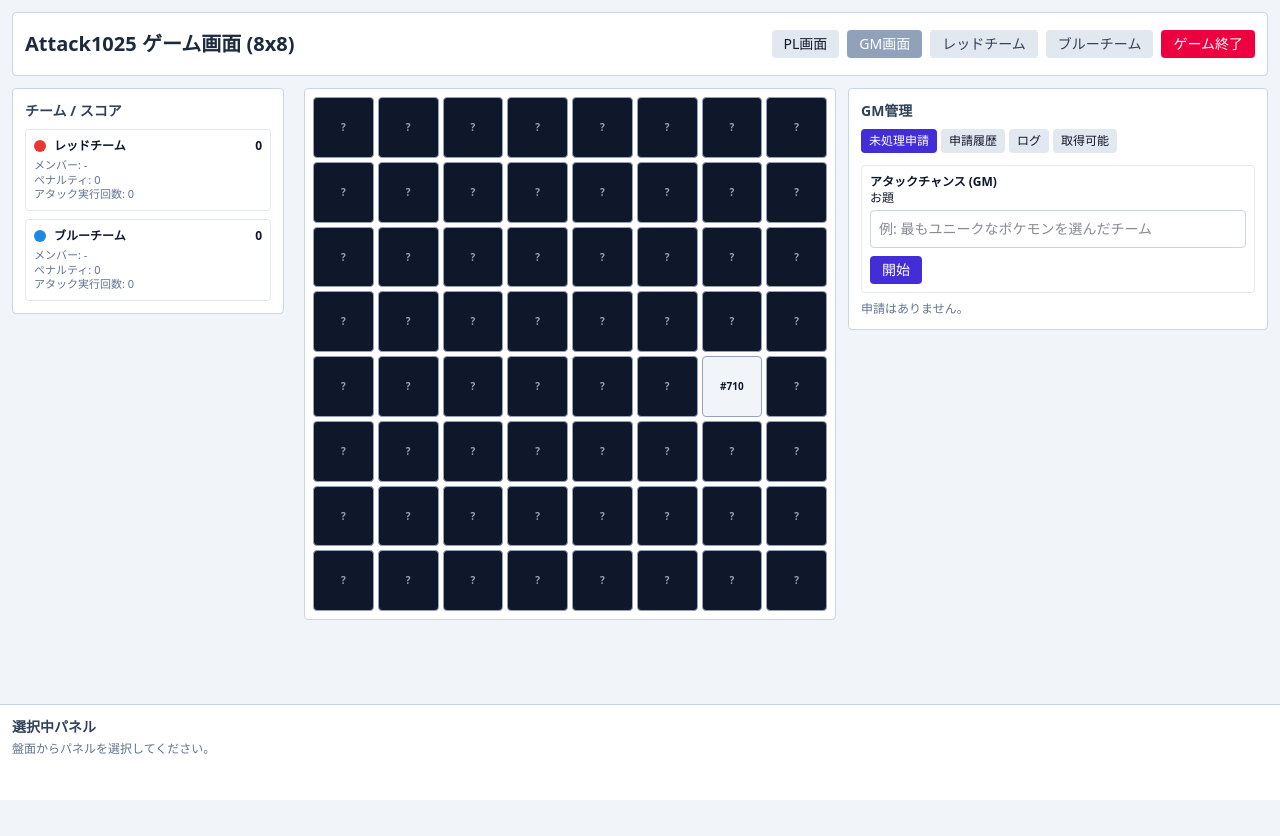
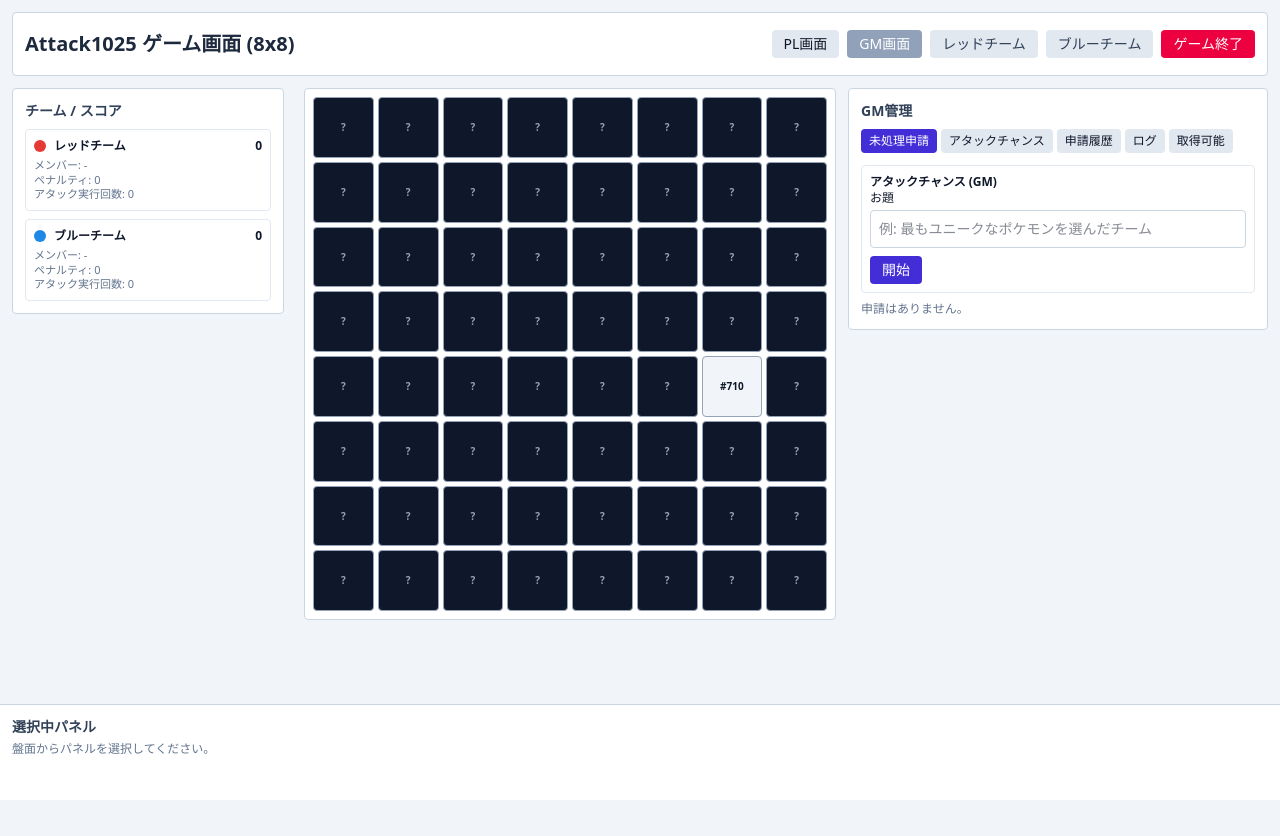
Before and after one commit to Shimizu-Kanta/Attack1025, a React (Vite) app: page / in a window 1280 px wide. Both pictures are taken after a click on the button "ゲーム開始". Built offline with nearby package versions, Linux system fonts and the light colour scheme.

Commit message:
アタックチャンス処理の変更

```diff
--- a/src/pages/GamePage.tsx
+++ b/src/pages/GamePage.tsx
@@ -29,6 +29,7 @@ export const GamePage = () => {
   const submitAttackChance = useGameStore((state) => state.submitAttackChance)
   const chooseAttackWinner = useGameStore((state) => state.chooseAttackWinner)
   const executeAttackByPanel = useGameStore((state) => state.executeAttackByPanel)
+  const grantAttackChanceToTeam = useGameStore((state) => state.grantAttackChanceToTeam)
 
   const isGmPage = location.pathname === '/game/gm' ||  teamId === 'gm'
   const role: 'pl' | 'gm' = isGmPage ? 'gm' : 'pl'
@@ -38,7 +39,7 @@ export const GamePage = () => {
       ? teams.find((team) => team.id === teamId)
       : null
 
-  const [tab, setTab] = useState<'pending' | 'history' | 'logs' | 'available'>('pending')
+  const [tab, setTab] = useState<'pending' |'attack-chance' | 'history' | 'logs' | 'available'>('pending')
   const [requestTeamId, setRequestTeamId] = useState('')
   const [playerName, setPlayerName] = useState('')
   const [evidenceUrl, setEvidenceUrl] = useState('')
@@ -201,6 +202,35 @@ export const GamePage = () => {
         <aside style={{ position: 'sticky', top: '4rem', height: 'calc(100vh - 4rem - 6rem)', overflow: 'auto' }} className="space-y-3">
           {role === 'pl' ? (
             <section className="space-y-3 rounded border border-slate-300 bg-white p-3">
+              {currentTeam && (currentTeam.attackExecutions ?? 0) > 0 ? (
+                <div className="mt-3 rounded border border-amber-300 bg-amber-50 p-3">
+                  <h3 className='text-sm font-bold text-amber-800'>アタックチャンス</h3>
+                  <p className="mt-1 text-xs text-amber-700">
+                    残りアタック回数：{currentTeam.attackExecutions ?? 0} 回
+                  </p>
+
+                  <button
+                    type="button"
+                    onClick={() => {
+                      if  (!selectedPanel) {
+                        setError('アタックするパネルを選択してください。')
+                        return
+                      }
+
+                      const result = executeAttackByPanel(currentTeam.id, selectedPanel.id)
+                      if (!result.ok) {
+                        setError(result.message ?? 'アタックの実行に失敗しました。')
+                        return
+                      }
+
+                      setError('')
+                    }}
+                    className = "mt-2 rounded bg-amber-600 px-3 py-2 text-sm font-semibold text-white"
+                  >
+                    選択パネルをアタックする
+                  </button>
+                </div>
+              ): null}
               <h2 className="text-sm font-bold text-slate-700">PL: 取得申請</h2>
               {currentTeam ? (
                 <div className="rounded border border-slate-200 bg-slate-50 p-2 text-xs">
@@ -329,6 +359,7 @@ export const GamePage = () => {
               <div className="flex flex-wrap gap-1 text-xs">
                 {[
                   ['pending', '未処理申請'],
+                  ['attack-chance', 'アタックチャンス'],
                   ['history', '申請履歴'],
                   ['logs', 'ログ'],
                   ['available', '取得可能'],
@@ -420,6 +451,35 @@ export const GamePage = () => {
                   onApprove={approveRequest}
                   onReject={rejectRequest}
                 />
+              ) : null}
+
+              {tab === 'attack-chance' ? (
+                <div className="mt-3 rounded border border-slate-200 p-2">
+                  <h3 className="text-xs font-bold">アタックチャンス付与</h3>
+                  <p className="text-xs text-slate-500 mt-1">
+                    選択したチームにアタック実行権を一回付与します。
+                  </p>
+
+                  <div className="mt-2 flex flex-wrap gap-2">
+                    {teams.map((team) => (
+                      <button
+                        key={team.id}
+                        type="button"
+                        onClick={() => {
+                          const result = grantAttackChanceToTeam(team.id)
+                          if(!result.ok) {
+                            setError(result.message ?? 'アタックチャンスの付与に失敗しました')
+                          }
+                        }}
+                        className = "rounded px-3 py-1 text-xs text-white"
+                        style = {{ backgroundColor: team.color }}
+                      >
+                        {team.name} に付与
+                      </button>
+                    ))}
+                  </div>
+
+                </div>
               ) : null}
 
               {tab === 'history' ? (
--- a/src/store/gameStore.ts
+++ b/src/store/gameStore.ts
@@ -66,6 +66,7 @@ type GameStore = {
   startAttackChance: (topic: string) => void
   submitAttackChance: (input: { teamId: string; playerName: string; comment?: string }) => { ok: boolean; message?: string }
   chooseAttackWinner: (submissionId: string) => void
+  grantAttackChanceToTeam: (teamId: string) => { ok: boolean; message?: string }
   executeAttackRemoval: (executorTeamId: string, targetTeamId: string) => { ok: boolean; message?: string; lostPanelId?: string | null }
   executeAttackByPanel: (executorTeamId: string, panelId: string) => { ok: boolean; message?: string; lostPanelId?: string | null }
 }
@@ -626,6 +627,37 @@ export const useGameStore = create<GameStore>()(
         }))
       },
 
+      grantAttackChanceToTeam: (teamId: string) => {
+        const state = get()
+        const team =  state.teams.find((t) => t.id === teamId)
+
+        if (!team) {
+          return { ok: false, message: 'チームが見つかりません。' }
+        }
+
+        const nextTeams =  state.teams.map((t) =>
+          t.id === teamId
+            ? {
+                ...t,
+                attackExecutions: (t.attackExecutions ?? 0) + 1,
+            }
+            : t,
+        )
+
+        set({
+          teams: nextTeams,
+          logs: [
+            createLog(
+              'request_approved',
+              `アタックチャンス権利付与: ${team.name} にアタック権利を付与`
+            ),
+            ...state.logs],
+        })
+
+        return { ok: true }
+
+      },
+
       // executorTeamId: the team which is executing the right (must match winner team)
       executeAttackRemoval: (executorTeamId: string, targetTeamId: string) => {
         const state = get()
@@ -665,37 +697,67 @@ export const useGameStore = create<GameStore>()(
       // Execute attack by selecting a specific panel id to remove ownership from
       executeAttackByPanel: (executorTeamId: string, panelId: string) => {
         const state = get()
-          if (!state.attackChance || !state.attackChance.winnerSubmissionId) {
-            return { ok: false, message: '勝者が選定されていません' }
-          }
-          if (state.attackChance.executed) {
-            return { ok: false, message: '既に実行済みです' }
+
+        const executorTeam = state.teams.find((team) => team.id === executorTeamId)
+
+        if (!executorTeam) {
+          return { ok: false, message: '実行チームが見つかりません' }
         }
 
-          const winnerSub = state.attackChance.submissions.find((s) => s.id === state.attackChance!.winnerSubmissionId)
-          if (!winnerSub) return { ok: false, message: '勝者情報が見つかりません' }
-          if (winnerSub.teamId !== executorTeamId) {
-            return { ok: false, message: '権利を持つチームのみ実行できます' }
+        if ((executorTeam.attackExecutions ?? 0) <= 0) {
+          return { ok: false, message: 'アタック権がありません' }
         }
 
         const panel = state.board.find((p) => p.id === panelId)
-          if (!panel) return { ok: false, message: '対象パネルが見つかりません' }
-          if (!panel.ownerTeamId) return { ok: false, message: '対象パネルは所有されていません' }
-          if (panel.ownerTeamId === executorTeamId) return { ok: false, message: '自チームのパネルは対象にできません' }
 
-          const nextBoard = state.board.map((p) => (p.id === panelId ? { ...p, ownerTeamId: null } : { ...p }))
+        if (!panel) {
+          return { ok: false, message: '対象パネルが見つかりません' }
+        }
 
-          const nextTeams = state.teams.map((t) =>
-            t.id === executorTeamId ? { ...t, attackExecutions: (t.attackExecutions || 0) + 1 } : t,
+        if (!panel.ownerTeamId) {
+          return { ok: false, message: 'このパネルはどのチームのものでもありません' }
+        }
+
+        if (panel.ownerTeamId === executorTeamId) {
+          return { ok: false, message: '自分のパネルは攻撃できません' }
+        }
+
+        const ownerTeam = state.teams.find((team) => team.id === panel.ownerTeamId)
+
+        const nextBoard = state.board.map((p) =>
+          p.id === panelId
+            ? {
+              ...p,
+              ownerTeamId: null,
+              revealStatus: 'revealed' as const,
+            }
+            : p,
         )
 
-          const logs = [createLog('panel_lost', `アタック実行(選択): チーム ${panel.ownerTeamId} のパネル ${panel.id} を喪失`), ...state.logs]
+        const nextTeams = state.teams.map((team) =>
+          team.id === executorTeamId
+            ? {
+                ...team,
+                attackExecutions: Math.max(0, (team.attackExecutions ?? 0) - 1) }
+            : team,
+        )
 
-          set({ board: computeHighlights(nextBoard, nextTeams), logs, attackChance: { ...(state.attackChance || { active: false, submissions: [] }), executed: true } })
+        set({
+          board: computeHighlights(nextBoard, nextTeams),
+          teams: nextTeams,
+          logs: [
+            createLog(
+              'panel_lost',
+              `${executorTeam.name} が ${ownerTeam?.name || '不明チーム'} の No.${panel.pokemonNumber} をアタック！`,
+            ),
+            ...state.logs,
+          ],
+        })
 
         return { ok: true, lostPanelId: panelId }
       },
     }),
+
     {
       name: STORAGE_KEY,
       merge: (persistedState, currentState) => {
```
Lines whose indentation alone changed are shown as unchanged.
